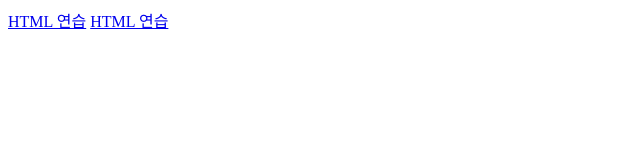
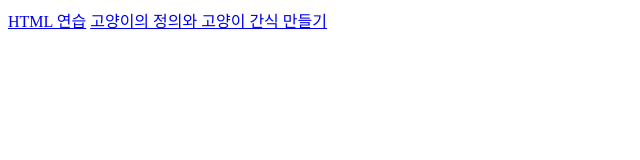
Before and after one commit to hayeon422/DP2019, a plain HTML site: page index.html in a window 1280 px wide. Shown: the whole page, without its empty margins (0-640 px from the left). Drawn offline with Linux system fonts and the light colour scheme.

Commit message:
Update index.html

```diff
--- a/index.html
+++ b/index.html
@@ -7,6 +7,6 @@
     </head>
     <body>
         <a href="training_hd.html">HTML 연습</a>
-        <a href="html_part1_hd.hrml">HTML 연습</a>
+        <a href="html_part1_hd.hrml">고양이의 정의와 고양이 간식 만들기</a>
     </body>
 </html>
```
